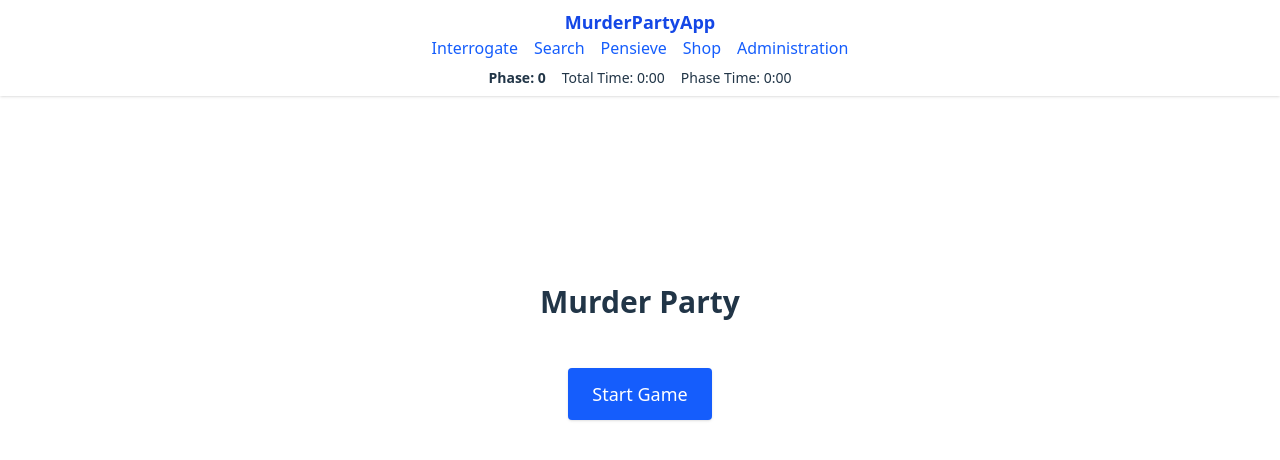
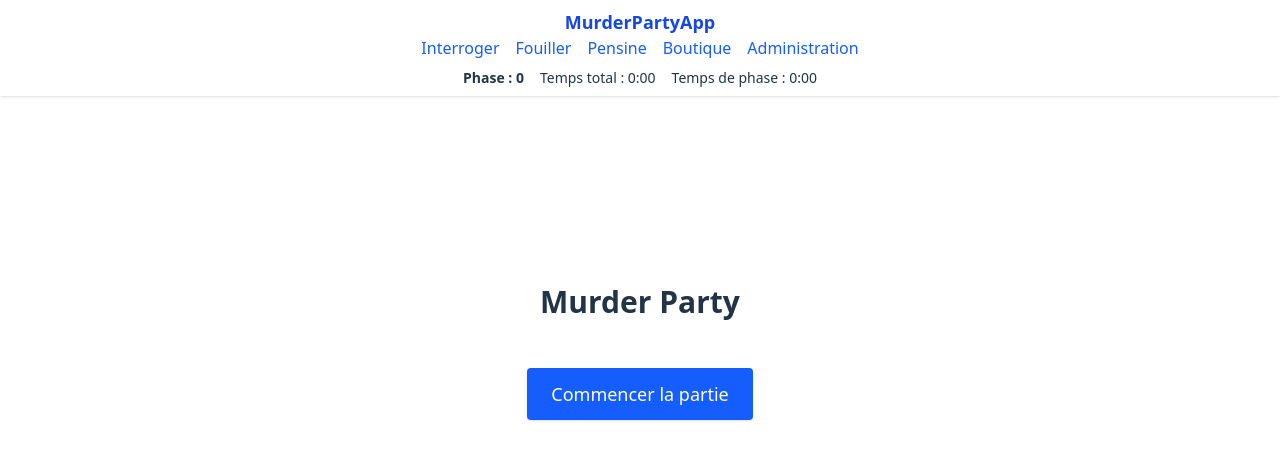
Before and after one commit to Maugrey/murder-party-app2, a React (Vite) app: page / in a window 1280 px wide. Shown: the top 460 px of the page. Built offline with nearby package versions, Linux system fonts and the light colour scheme.

Commit message:
Removing an unsued translation and switch to french

```diff
--- a/src/i18n/en.json
+++ b/src/i18n/en.json
@@ -21,30 +21,7 @@
     "resetButton": "Reset",
     "nextPhaseButton": "Next Phase",
     "prevPhaseButton": "Previous Phase",
-    "conditionsSection": "Conditions"
-  },
-  "Timer": {
-    "totalTime": "Total Time: {{time}}",
-    "phaseTime": "Phase Time: {{time}}",
-    "phase": "Phase: {{phase}}"
-  },
-  "Search": {
-    "title": "Search",
-    "selectLocation": "Select a location",
-    "selectPlace": "Select a place to search",
-    "searchButton": "Search",
-    "keepItemButton": "Keep the clue",
-    "noClue": "No clue found at this location.",
-    "itemAlreadyTaken": "Something has been removed from here.",
-    "itemKept": "You have kept this item."
-  },
-  "Interrogate": {
-    "title": "Interrogate",
-    "selectLocation": "Select a location",
-    "selectNpc": "Select an NPC",
-    "interrogateButton": "Interrogate",
-    "alreadySeen": "You have already obtained all clues from this person.",
-    "noClue": "This person has nothing to tell you."
+    "conditionsSectionTitle": "Conditions"
   },
   "Pensieve": {
     "title": "Pensieve",
@@ -63,7 +40,6 @@
     "on": "On",
     "off": "Off",
     "notStarted": "The game has not started.",
-    "todo": "To do",
-    "loading": "Loading..."
+    "todo": "To do"
   }
 }
--- a/src/i18n/index.ts
+++ b/src/i18n/index.ts
@@ -12,7 +12,7 @@ i18n
   .use(initReactI18next)
   .init({
     resources,
-    lng: 'en',
+    lng: 'fr',
     fallbackLng: 'en',
     interpolation: { escapeValue: false },
   });
```
